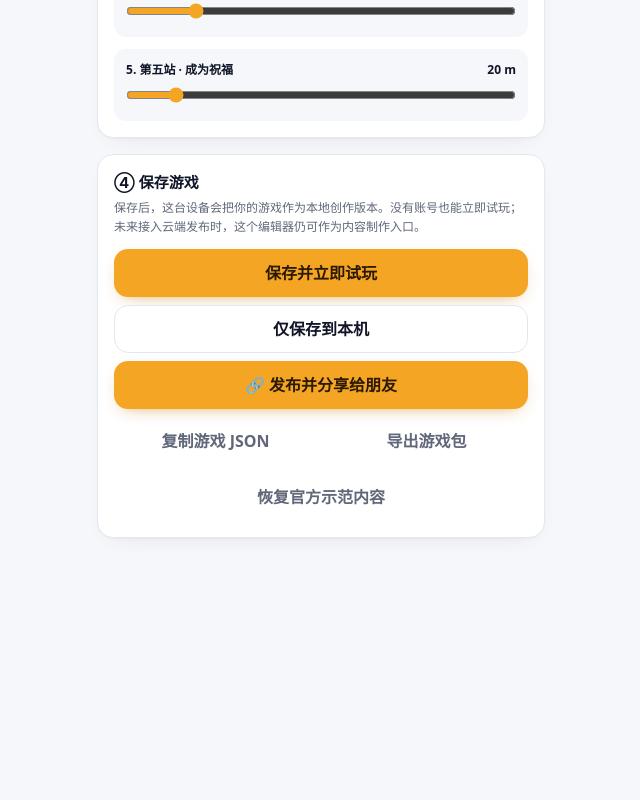
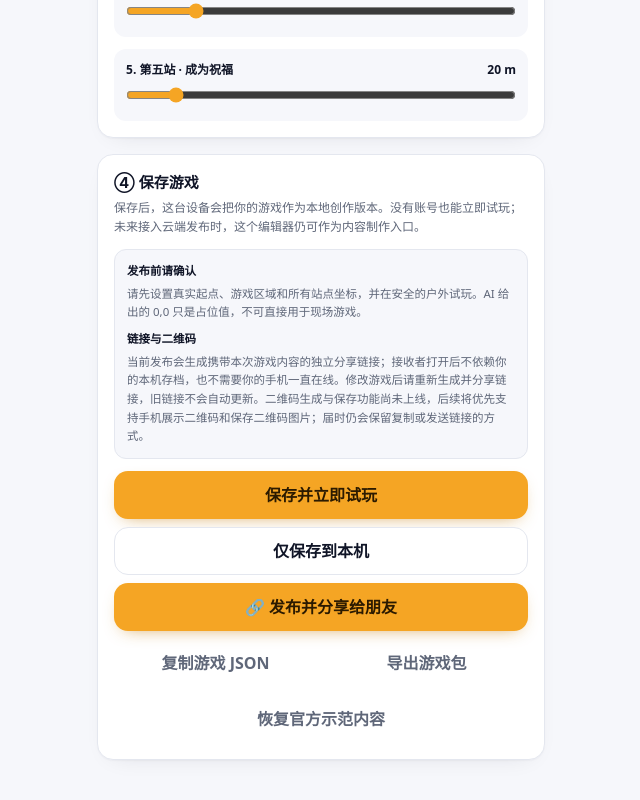
Before and after one commit to zemeiyu2-lgtm/mos-scene-hunt, a Next.js app: page /design in a window 1280 px wide. Shown: the part 3459-4259 px from the top of the page, without its empty margins (319-959 px from the left). Before the commit the page ends 4069 px from the top, so only its background shows below. Built offline with nearby package versions, Linux system fonts and the light colour scheme; no server answers.

Commit message:
Add designer-facing sharing guidance in editor

```diff
--- a/app/design/page.tsx
+++ b/app/design/page.tsx
@@ -804,6 +804,12 @@ export default function DesignPage() {
         <p className="mt-1 text-[12px] leading-relaxed text-[var(--muted)]">
           保存后，这台设备会把你的游戏作为本地创作版本。没有账号也能立即试玩；未来接入云端发布时，这个编辑器仍可作为内容制作入口。
         </p>
+        <div className="mt-3 rounded-xl border border-[var(--line)] bg-[var(--surface)] p-3 text-[11.5px] leading-relaxed">
+          <p className="font-semibold">发布前请确认</p>
+          <p className="mt-1 text-[var(--muted)]">请先设置真实起点、游戏区域和所有站点坐标，并在安全的户外试玩。AI 给出的 0,0 只是占位值，不可直接用于现场游戏。</p>
+          <p className="mt-2 font-semibold">链接与二维码</p>
+          <p className="mt-1 text-[var(--muted)]">当前发布会生成携带本次游戏内容的独立分享链接；接收者打开后不依赖你的本机存档，也不需要你的手机一直在线。修改游戏后请重新生成并分享链接，旧链接不会自动更新。二维码生成与保存功能尚未上线，后续将优先支持手机展示二维码和保存二维码图片；届时仍会保留复制或发送链接的方式。</p>
+        </div>
         {areaIncomplete ? (
           <p className="mt-2 rounded-xl bg-amber-50 px-3 py-2 text-[11.5px] font-semibold text-amber-800">
             游戏区域还没有画完（至少 {MIN_POLYGON_POINTS} 个边界点），完成或取消绘制后才能保存。
```
